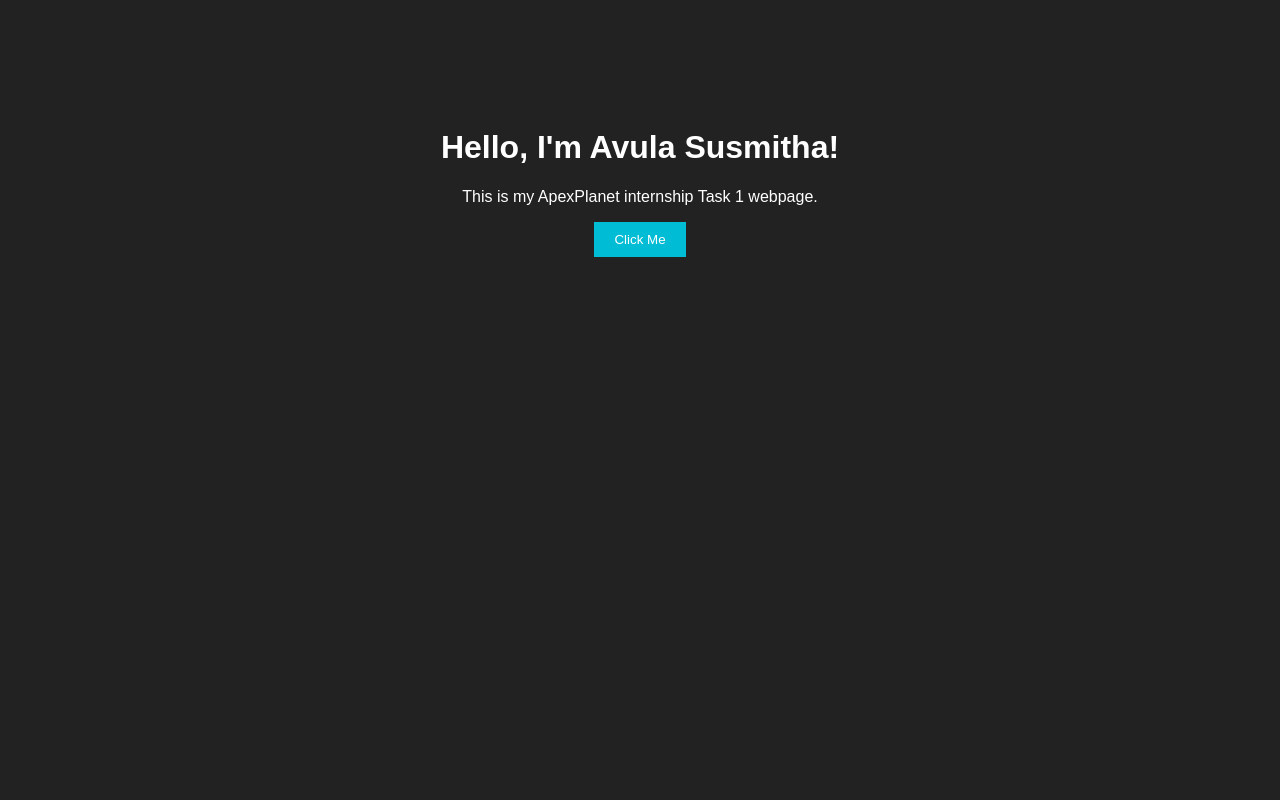
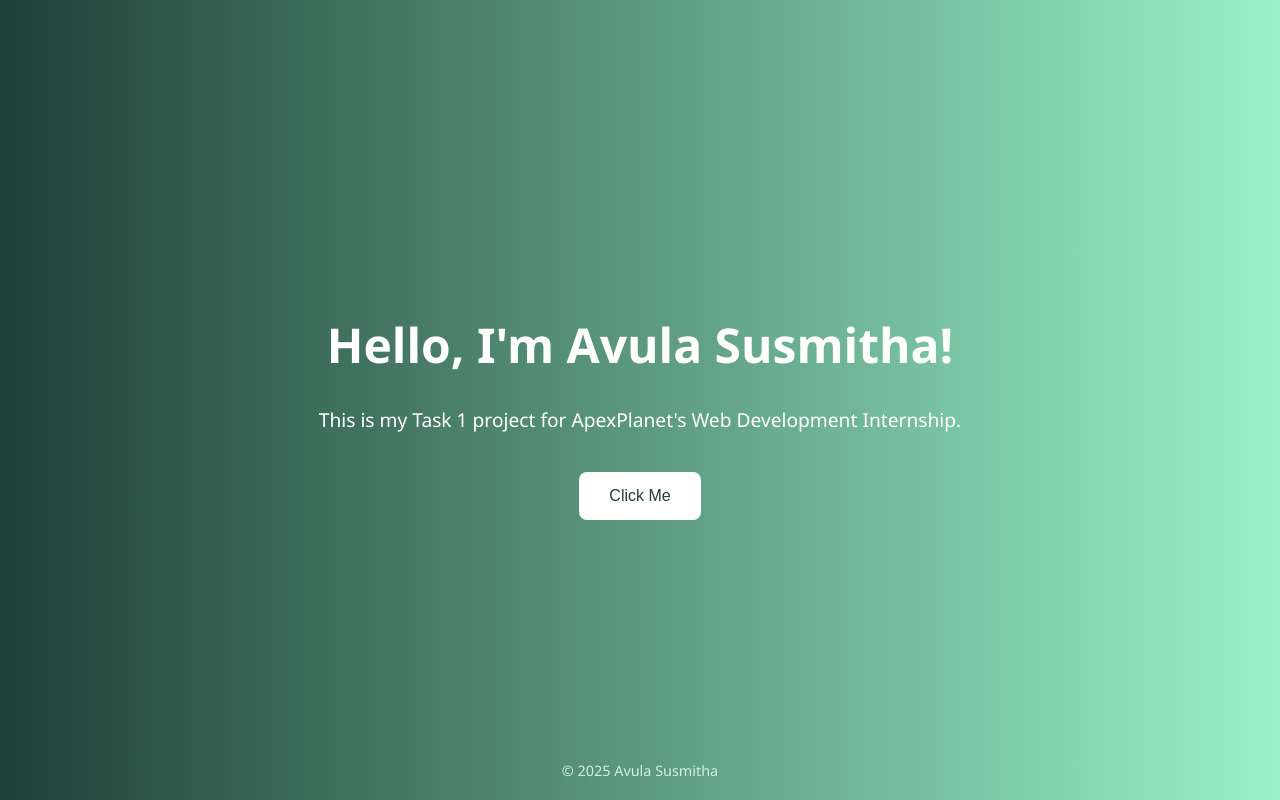
Before and after one commit to sushmi0121/Task-1-Webpage, a plain HTML site: page index.html in a window 1280 px wide. Drawn offline with Linux system fonts and the light colour scheme.

Commit message:
index.html

```diff
--- a/index.html
+++ b/index.html
@@ -2,32 +2,61 @@
 <html lang="en">
 <head>
   <meta charset="UTF-8" />
-  <title>My Web Page</title>
+  <meta name="viewport" content="width=device-width, initial-scale=1.0" />
+  <title>ApexPlanet Task 1 - Avula Susmitha</title>
   <style>
     body {
-      background-color: #222;
-      color: white;
-      font-family: sans-serif;
+      margin: 0;
+      padding: 0;
+      font-family: 'Segoe UI', sans-serif;
+      background: linear-gradient(to right, #1f4037, #99f2c8);
+      color: #fff;
+      display: flex;
+      flex-direction: column;
+      align-items: center;
+      justify-content: center;
+      height: 100vh;
       text-align: center;
-      padding-top: 100px;
+    }
+    h1 {
+      font-size: 3em;
+      margin-bottom: 0.2em;
+    }
+    p {
+      font-size: 1.2em;
+      margin-bottom: 2em;
     }
     button {
-      padding: 10px 20px;
-      background-color: #00bcd4;
-      color: white;
+      padding: 15px 30px;
+      font-size: 1em;
+      background-color: #fff;
+      color: #1f4037;
       border: none;
+      border-radius: 8px;
       cursor: pointer;
+      transition: background-color 0.3s;
+    }
+    button:hover {
+      background-color: #e0f7fa;
+    }
+    footer {
+      position: absolute;
+      bottom: 20px;
+      font-size: 0.9em;
+      color: #d2f1e2;
     }
   </style>
 </head>
 <body>
   <h1>Hello, I'm Avula Susmitha!</h1>
-  <p>This is my ApexPlanet internship Task 1 webpage.</p>
+  <p>This is my Task 1 project for ApexPlanet's Web Development Internship.</p>
   <button onclick="showAlert()">Click Me</button>
+
+  <footer>© 2025 Avula Susmitha</footer>
 
   <script>
     function showAlert() {
-      alert("Hello from Avula Susmitha!");
+      alert("Thank you for viewing my Task 1 project!");
     }
   </script>
 </body>
```
